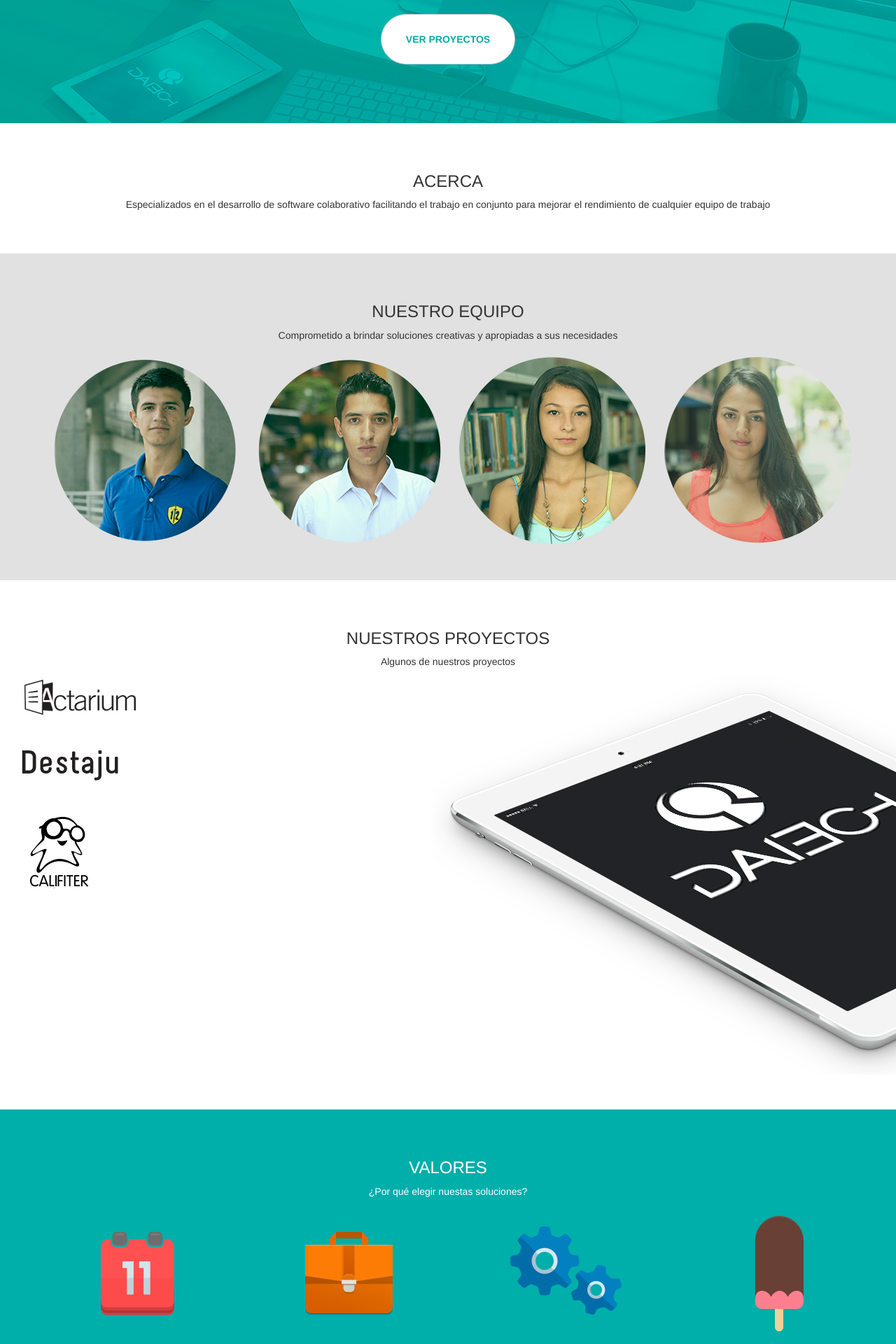
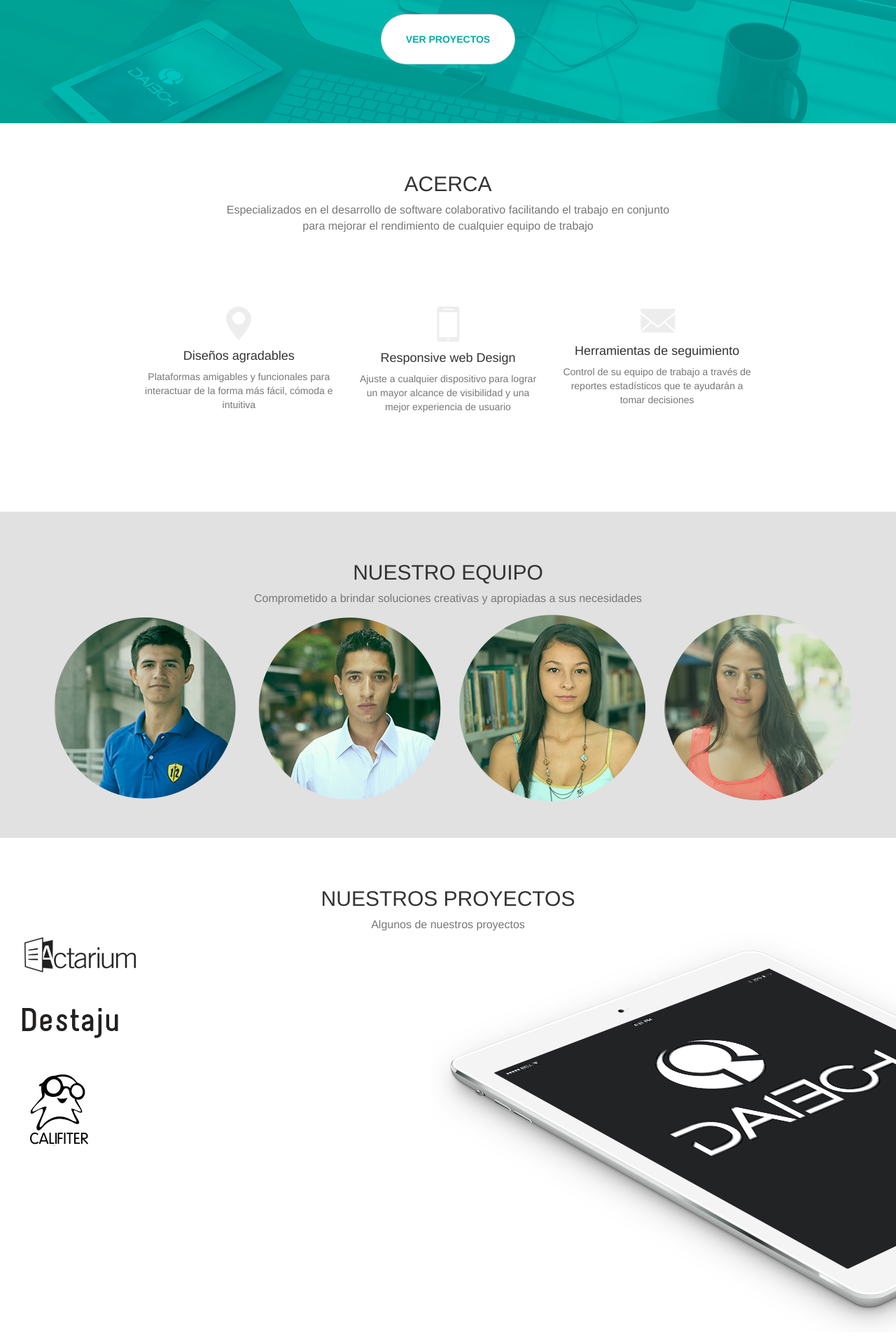
Before and after one commit to Daiech/Daiech.com, a Django app: page / in a window 1280 px wide. Shown: the part 446-2366 px from the top of the page at 70% size. Run offline with Django 3.2, Linux system fonts and the light colour scheme; some libraries are stand-ins or nearby versions.

Commit message:
About company ready (excep by images)

```diff
--- a/apps/website/templates/website/index.html
+++ b/apps/website/templates/website/index.html
@@ -12,28 +12,59 @@
         </div>
     </div>
     <div id="about" class="screen">
-        <h3>{% trans 'ACERCA' %}</h3>
-        <p>{% trans 'Especializados en el desarrollo de software colaborativo facilitando el trabajo en conjunto para mejorar el rendimiento de cualquier equipo de trabajo' %}</p>
+        <h2>{% trans 'ACERCA' %}</h2>
+        <p class="description-text text-muted">{% trans 'Especializados en el desarrollo de software colaborativo facilitando el trabajo en conjunto para mejorar el rendimiento de cualquier equipo de trabajo' %}</p>
+        <div class="container-fluid">
+            <div class="row">
+              <div class="col-sm-6 col-md-4">
+                <div class="">
+                  <img src="{{ STATIC_URL }}img/landing/address.png" alt="{% trans 'Diseños agradables' %}">
+                  <div class="caption">
+                    <h4>{% trans 'Diseños agradables' %}</h4>
+                    <p class="text-muted">{% trans 'Plataformas amigables y funcionales para interactuar de la forma más fácil, cómoda e intuitiva' %}</p>
+                  </div>
+                </div>
+              </div>
+              <div class="col-sm-6 col-md-4">
+                <div class="">
+                  <img src="{{ STATIC_URL }}img/landing/phone.png" alt="{% trans 'Responsive web Design' %}">
+                  <div class="caption">
+                    <h4>{% trans 'Responsive web Design' %}</h4>
+                    <p class="text-muted">{% trans 'Ajuste a cualquier dispositivo para lograr un mayor alcance de visibilidad y una mejor experiencia de usuario' %}</p>
+                  </div>
+                </div>
+              </div>
+              <div class="col-sm-6 col-md-4">
+                <div class="">
+                  <img src="{{ STATIC_URL }}img/landing/email.png" alt="{% trans 'Herramientas de seguimiento' %}">
+                  <div class="caption">
+                    <h4>{% trans 'Herramientas de seguimiento' %}</h4>
+                    <p class="text-muted">{% trans 'Control de su equipo de trabajo a través de reportes estadísticos que te ayudarán a tomar decisiones' %}</p>
+                  </div>
+                </div>
+              </div>
+            </div>
+        </div>
     </div>
     <div id="team" class="screen">
-        <h3>{% trans 'NUESTRO EQUIPO' %}</h3>
-        <p>{% trans 'Comprometido a brindar soluciones creativas y apropiadas a sus necesidades' %}</p>
+        <h2>{% trans 'NUESTRO EQUIPO' %}</h2>
+        <p class="description-text text-muted">{% trans 'Comprometido a brindar soluciones creativas y apropiadas a sus necesidades' %}</p>
         <div class="team-pic"></div>
     </div>
     <div id="projects" class="screen">
-        <h3>{% trans 'NUESTROS PROYECTOS' %}</h3>
-        <p>{% trans 'Algunos de nuestros proyectos' %}</p>
+        <h2>{% trans 'NUESTROS PROYECTOS' %}</h2>
+        <p class="description-text text-muted">{% trans 'Algunos de nuestros proyectos' %}</p>
         <div class="projects-container">
             <div class="projects-pic"></div>
         </div>
     </div>
     <div id="values" class="screen">
-        <h3>{% trans 'VALORES' %}</h3>
-        <p>{% trans '¿Por qué elegir nuestas soluciones?' %}</p>
+        <h2>{% trans 'VALORES' %}</h2>
+        <p class="description-text">{% trans '¿Por qué elegir nuestas soluciones?' %}</p>
         <div class="values-pic"></div>
     </div>
     <div id="contact" class="screen">
-        <h3>{% trans 'CONTACTO' %}</h3>
+        <h2>{% trans 'CONTACTO' %}</h2>
         <div class="container-fluid">
             <div class="row">
                 <div class="col-xs-6 col-sm-4">
@@ -75,12 +106,14 @@
     <style type="text/css">
         .index{text-align: center;}
         .screen{padding: 50px 0;}
+        .description-text{font-size: 16px;margin: 0 auto;width: 50%;}
         #home{background-image: url("{{ STATIC_URL }}img/landing/p.png");background-repeat: no-repeat;background-position: center;height: 530px;width: 100%}
         #home .principal-text{top: 25%;position: relative;width: 50%;margin: auto;}
         #home .principal-text p.principal-title{font-size: 50px;color: white;}
         #home .principal-text p.principal-description{font-size: 20px;color: white;}
         #home .principal-text a.btn{font-weight: bold;padding: 25px 35px;border-radius: 40px;color: #00aeaa;margin-top: 50px;}
         #about{}
+        #about .container-fluid{margin-top: 100px;margin-bottom: 80px;width: 70%;}
         #team{background-color: #e1e1e1}
         #team .team-pic{background-image: url("{{ STATIC_URL }}img/landing/team.png");background-repeat: no-repeat;background-position: center; height: 280px;width: 100%}
         #projects {}
@@ -98,6 +131,7 @@
         #contact .contact-logo{float: left}
         @media screen and (max-width:1072px){
             #home .principal-text{width: 70%;}
+            #about .container-fluid{width: 90%}
         }
         @media screen and (max-width:768px){
             #home {height: 430px;}
@@ -105,9 +139,5 @@
             #home .principal-text p.principal-title{font-size: 42px;}
             #home .principal-text a.btn{margin-top: 30px;}
         }
-        /*@media screen and (max-width:768px){
-            #home {height: 430px;}
-            #home .principal-text{top: 12%;width: 90%;}
-        }*/
     </style>
 {%endblock%}
```
